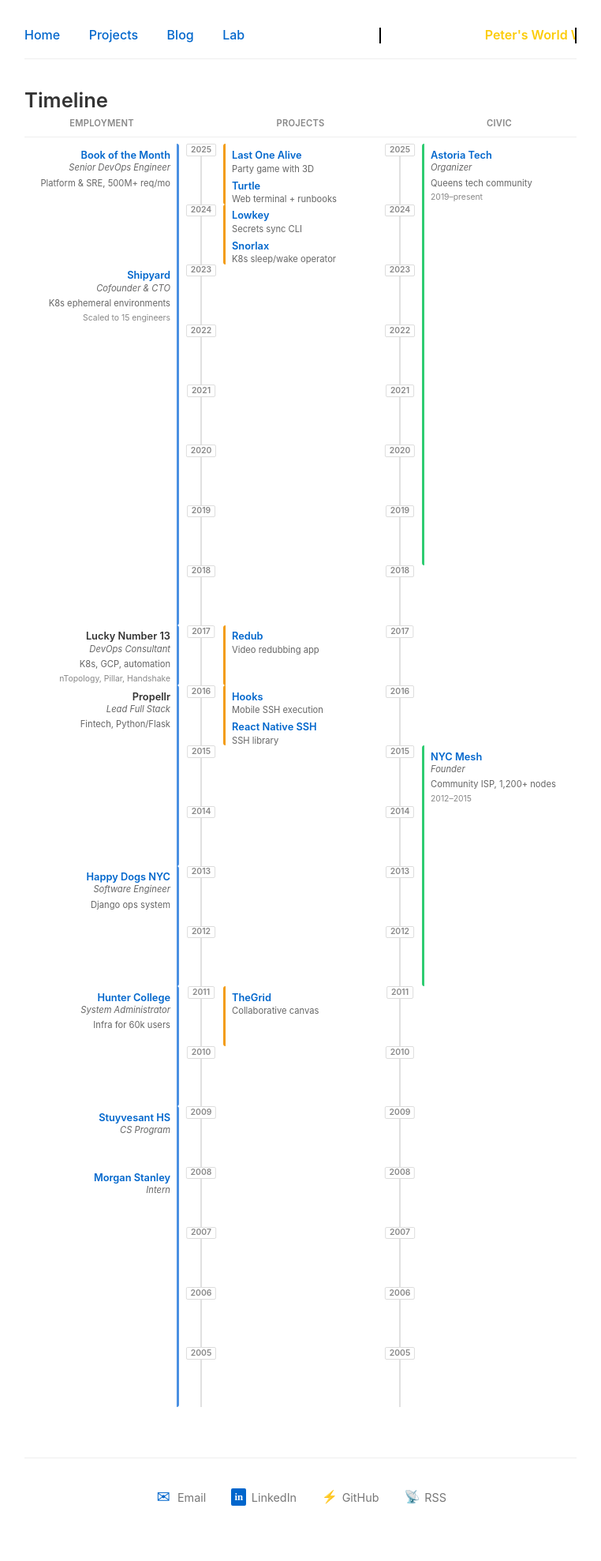
After one commit to azlyth/personal-site, a Python web app: template templates/projects.html in a window 1280 px wide. The commit adds this page. Shown: the whole page at 79% size, without its empty margins (259-1021 px from the left). Run offline with Jinja, Linux system fonts and the light colour scheme; the template is opened without the code that fills it, so the values that code supplies are empty.

Commit message:
Add timeline page with absolute positioning for precise alignment

```diff
--- a/templates/base.html
+++ b/templates/base.html
@@ -18,6 +18,7 @@
             background: #fff;
             padding: 2rem 1rem;
         }
+
 
         .container {
             max-width: 700px;
@@ -573,6 +574,202 @@
             pointer-events: none;
             overflow: hidden;
         }
+
+
+        /* Timeline page styles - Absolute positioning for precise alignment */
+        .timeline-header {
+            display: flex;
+            gap: 0.5rem;
+            margin-bottom: 0.5rem;
+            padding-bottom: 0.5rem;
+            border-bottom: 1px solid #eee;
+        }
+
+        .timeline-header span {
+            flex: 1;
+            font-size: 0.7rem;
+            font-weight: 600;
+            color: #888;
+            text-transform: uppercase;
+            letter-spacing: 0.02em;
+            text-align: center;
+        }
+
+        .timeline-header span.tl-header-years {
+            flex: 0 0 40px;
+        }
+
+        .timeline {
+            display: flex;
+            gap: 0.5rem;
+            position: relative;
+        }
+
+        /* Column containers */
+        .tl-col {
+            flex: 1;
+            position: relative;
+            min-height: 100rem; /* ~21 years * ~4.76rem per year */
+        }
+
+        .tl-years {
+            flex: 0 0 40px;
+            position: relative;
+        }
+
+        /* Vertical line through years column */
+        .tl-years::before {
+            content: '';
+            position: absolute;
+            left: 50%;
+            transform: translateX(-50%);
+            top: 0;
+            bottom: 0;
+            width: 2px;
+            background: #e0e0e0;
+            z-index: 0;
+        }
+
+        /* Year labels - positioned absolutely */
+        .tl-year {
+            position: absolute;
+            left: 50%;
+            transform: translateX(-50%);
+            background: #fff;
+            padding: 0.1rem 0.3rem;
+            font-size: 0.65rem;
+            font-weight: 600;
+            color: #888;
+            border: 1px solid #ddd;
+            border-radius: 2px;
+            z-index: 1;
+            line-height: 1;
+            white-space: nowrap;
+        }
+
+        /* Timeline items - positioned absolutely */
+        .tl-item {
+            position: absolute;
+            left: 0;
+            right: 0;
+            padding: 0.4rem 0.5rem;
+            border-radius: 3px;
+            transition: background 0.2s ease;
+            display: flex;
+            flex-direction: column;
+            justify-content: flex-start;
+            overflow: hidden;
+        }
+
+        .tl-item:hover {
+            background: #f5f7f9;
+        }
+
+        .tl-item h3 {
+            font-size: 0.8rem;
+            font-weight: 600;
+            margin: 0;
+            line-height: 1.2;
+        }
+
+        .tl-item h3 a {
+            color: #0066cc;
+        }
+
+        .tl-item .role {
+            font-size: 0.7rem;
+            color: #666;
+            font-style: italic;
+        }
+
+        .tl-item p {
+            font-size: 0.7rem;
+            color: #666;
+            line-height: 1.3;
+            margin: 0.15rem 0 0 0;
+        }
+
+        .tl-item .sub {
+            font-size: 0.65rem;
+            color: #888;
+            margin-top: 0.2rem;
+        }
+
+        /* Color accents - Employment (right border, right aligned) */
+        .tl-col-employment .tl-item {
+            border-right: 3px solid #4a90e2;
+            text-align: right;
+            align-items: flex-end;
+        }
+
+        /* Projects (left border) */
+        .tl-col-projects .tl-item {
+            border-left: 3px solid #f39c12;
+        }
+
+        /* Civic (left border) */
+        .tl-col-civic .tl-item {
+            border-left: 3px solid #2ecc71;
+        }
+
+        /* Mobile */
+        @media (max-width: 600px) {
+            .timeline-header {
+                display: none;
+            }
+
+            .timeline {
+                flex-direction: column;
+                gap: 2rem;
+            }
+
+            .tl-col {
+                min-height: auto;
+                position: static;
+            }
+
+            .tl-years {
+                display: none;
+            }
+
+            .tl-item {
+                position: static;
+                margin-bottom: 1rem;
+            }
+
+            .tl-col-employment .tl-item {
+                border-right: none;
+                border-left: 3px solid #4a90e2;
+                text-align: left;
+                align-items: flex-start;
+            }
+
+            /* Mobile section labels */
+            .tl-col::before {
+                display: block;
+                font-size: 0.7rem;
+                font-weight: 600;
+                color: #888;
+                text-transform: uppercase;
+                letter-spacing: 0.02em;
+                margin-bottom: 0.5rem;
+                padding-bottom: 0.5rem;
+                border-bottom: 1px solid #eee;
+            }
+
+            .tl-col-employment::before {
+                content: 'Employment';
+            }
+
+            .tl-col-projects::before {
+                content: 'Projects';
+            }
+
+            .tl-col-civic::before {
+                content: 'Civic';
+            }
+        }
+
     </style>
 </head>
 <body>
@@ -580,6 +777,7 @@
         <nav>
             <div class="nav-links">
                 <a href="{{ get_url(path='/') }}">Home</a>
+                <a href="{{ get_url(path='/projects/') }}">Projects</a>
                 <a href="{{ get_url(path='/blog/') }}">Blog</a>
                 <a href="{{ get_url(path='/lab/') }}">Lab</a>
             </div>
--- /dev/null
+++ b/templates/projects.html
@@ -0,0 +1,173 @@
+{% extends "base.html" %}
+
+{% block title %}Timeline - Peter @ WWW{% endblock title %}
+
+{% block content %}
+<h1>Timeline</h1>
+
+<div class="timeline-header">
+    <span>Employment</span>
+    <span class="tl-header-years"></span>
+    <span>Projects</span>
+    <span class="tl-header-years"></span>
+    <span>Civic</span>
+</div>
+
+<div class="timeline">
+    <!-- Employment Column -->
+    <div class="tl-col tl-col-employment">
+        <!-- Book of the Month: 2023-2025, top=0%, height=14.29% -->
+        <div class="tl-item" style="top: 0%; height: 14.29%;">
+            <h3><a href="https://www.bookofthemonth.com" target="_blank">Book of the Month</a></h3>
+            <span class="role">Senior DevOps Engineer</span>
+            <p>Platform & SRE, 500M+ req/mo</p>
+        </div>
+        <!-- Shipyard: 2018-2023, top=9.52%, height=28.57% -->
+        <div class="tl-item" style="top: 9.52%; height: 28.57%;">
+            <h3><a href="https://shipyard.build" target="_blank">Shipyard</a></h3>
+            <span class="role">Cofounder & CTO</span>
+            <p>K8s ephemeral environments</p>
+            <div class="sub">Scaled to 15 engineers</div>
+        </div>
+        <!-- Lucky Number 13: 2017, top=38.1%, height=4.76% -->
+        <div class="tl-item" style="top: 38.1%; height: 4.76%;">
+            <h3>Lucky Number 13</h3>
+            <span class="role">DevOps Consultant</span>
+            <p>K8s, GCP, automation</p>
+            <div class="sub">nTopology, Pillar, Handshake</div>
+        </div>
+        <!-- Propellr: 2014-2016, top=42.86%, height=14.29% -->
+        <div class="tl-item" style="top: 42.86%; height: 14.29%;">
+            <h3>Propellr</h3>
+            <span class="role">Lead Full Stack</span>
+            <p>Fintech, Python/Flask</p>
+        </div>
+        <!-- Happy Dogs NYC: 2012-2013, top=57.14%, height=9.52% -->
+        <div class="tl-item" style="top: 57.14%; height: 9.52%;">
+            <h3><a href="https://happydogsnyc.com" target="_blank">Happy Dogs NYC</a></h3>
+            <span class="role">Software Engineer</span>
+            <p>Django ops system</p>
+        </div>
+        <!-- Hunter College: 2010-2011, top=66.67%, height=9.52% -->
+        <div class="tl-item" style="top: 66.67%; height: 9.52%;">
+            <h3><a href="https://hunter.cuny.edu" target="_blank">Hunter College</a></h3>
+            <span class="role">System Administrator</span>
+            <p>Infra for 60k users</p>
+        </div>
+        <!-- Stuyvesant HS: 2005-2009, top=76.19%, height=23.81% -->
+        <div class="tl-item" style="top: 76.19%; height: 23.81%;">
+            <h3><a href="https://stuy.enschool.org" target="_blank">Stuyvesant HS</a></h3>
+            <span class="role">CS Program</span>
+        </div>
+        <!-- Morgan Stanley: 2008, top=80.95%, height=4.76% -->
+        <div class="tl-item" style="top: 80.95%; height: 4.76%;">
+            <h3><a href="https://www.morganstanley.com" target="_blank">Morgan Stanley</a></h3>
+            <span class="role">Intern</span>
+        </div>
+    </div>
+
+    <!-- Years Column 1 -->
+    <div class="tl-years">
+        <span class="tl-year" style="top: 0%;">2025</span>
+        <span class="tl-year" style="top: 4.76%;">2024</span>
+        <span class="tl-year" style="top: 9.52%;">2023</span>
+        <span class="tl-year" style="top: 14.29%;">2022</span>
+        <span class="tl-year" style="top: 19.05%;">2021</span>
+        <span class="tl-year" style="top: 23.81%;">2020</span>
+        <span class="tl-year" style="top: 28.57%;">2019</span>
+        <span class="tl-year" style="top: 33.33%;">2018</span>
+        <span class="tl-year" style="top: 38.1%;">2017</span>
+        <span class="tl-year" style="top: 42.86%;">2016</span>
+        <span class="tl-year" style="top: 47.62%;">2015</span>
+        <span class="tl-year" style="top: 52.38%;">2014</span>
+        <span class="tl-year" style="top: 57.14%;">2013</span>
+        <span class="tl-year" style="top: 61.9%;">2012</span>
+        <span class="tl-year" style="top: 66.67%;">2011</span>
+        <span class="tl-year" style="top: 71.43%;">2010</span>
+        <span class="tl-year" style="top: 76.19%;">2009</span>
+        <span class="tl-year" style="top: 80.95%;">2008</span>
+        <span class="tl-year" style="top: 85.71%;">2007</span>
+        <span class="tl-year" style="top: 90.48%;">2006</span>
+        <span class="tl-year" style="top: 95.24%;">2005</span>
+    </div>
+
+    <!-- Projects Column -->
+    <div class="tl-col tl-col-projects">
+        <!-- Last One Alive + Turtle: 2025, top=0%, height=4.76% -->
+        <div class="tl-item" style="top: 0%; height: 4.76%;">
+            <h3><a href="https://github.com/azlyth/last-one-alive" target="_blank">Last One Alive</a></h3>
+            <p>Party game with 3D</p>
+            <h3 style="margin-top: 0.4rem;"><a href="https://github.com/moonbeam-nyc/turtle" target="_blank">Turtle</a></h3>
+            <p>Web terminal + runbooks</p>
+        </div>
+        <!-- Lowkey + Snorlax: 2024, top=4.76%, height=4.76% -->
+        <div class="tl-item" style="top: 4.76%; height: 4.76%;">
+            <h3><a href="https://github.com/moonbeam-nyc/lowkey" target="_blank">Lowkey</a></h3>
+            <p>Secrets sync CLI</p>
+            <h3 style="margin-top: 0.4rem;"><a href="https://github.com/moonbeam-nyc/snorlax" target="_blank">Snorlax</a></h3>
+            <p>K8s sleep/wake operator</p>
+        </div>
+        <!-- Redub: 2017, top=38.1%, height=4.76% -->
+        <div class="tl-item" style="top: 38.1%; height: 4.76%;">
+            <h3><a href="https://github.com/azlyth/redub" target="_blank">Redub</a></h3>
+            <p>Video redubbing app</p>
+        </div>
+        <!-- Hooks + React Native SSH: 2016, top=42.86%, height=4.76% -->
+        <div class="tl-item" style="top: 42.86%; height: 4.76%;">
+            <h3><a href="https://github.com/azlyth/hooks" target="_blank">Hooks</a></h3>
+            <p>Mobile SSH execution</p>
+            <h3 style="margin-top: 0.4rem;"><a href="https://github.com/nicklockwood/react-native-ssh" target="_blank">React Native SSH</a></h3>
+            <p>SSH library</p>
+        </div>
+        <!-- TheGrid: 2011, top=66.67%, height=4.76% -->
+        <div class="tl-item" style="top: 66.67%; height: 4.76%;">
+            <h3><a href="https://github.com/azlyth/thegrid" target="_blank">TheGrid</a></h3>
+            <p>Collaborative canvas</p>
+        </div>
+    </div>
+
+    <!-- Years Column 2 -->
+    <div class="tl-years">
+        <span class="tl-year" style="top: 0%;">2025</span>
+        <span class="tl-year" style="top: 4.76%;">2024</span>
+        <span class="tl-year" style="top: 9.52%;">2023</span>
+        <span class="tl-year" style="top: 14.29%;">2022</span>
+        <span class="tl-year" style="top: 19.05%;">2021</span>
+        <span class="tl-year" style="top: 23.81%;">2020</span>
+        <span class="tl-year" style="top: 28.57%;">2019</span>
+        <span class="tl-year" style="top: 33.33%;">2018</span>
+        <span class="tl-year" style="top: 38.1%;">2017</span>
+        <span class="tl-year" style="top: 42.86%;">2016</span>
+        <span class="tl-year" style="top: 47.62%;">2015</span>
+        <span class="tl-year" style="top: 52.38%;">2014</span>
+        <span class="tl-year" style="top: 57.14%;">2013</span>
+        <span class="tl-year" style="top: 61.9%;">2012</span>
+        <span class="tl-year" style="top: 66.67%;">2011</span>
+        <span class="tl-year" style="top: 71.43%;">2010</span>
+        <span class="tl-year" style="top: 76.19%;">2009</span>
+        <span class="tl-year" style="top: 80.95%;">2008</span>
+        <span class="tl-year" style="top: 85.71%;">2007</span>
+        <span class="tl-year" style="top: 90.48%;">2006</span>
+        <span class="tl-year" style="top: 95.24%;">2005</span>
+    </div>
+
+    <!-- Civic Column -->
+    <div class="tl-col tl-col-civic">
+        <!-- Astoria Tech: 2019-2025, top=0%, height=33.33% -->
+        <div class="tl-item" style="top: 0%; height: 33.33%;">
+            <h3><a href="https://astoria.app" target="_blank">Astoria Tech</a></h3>
+            <span class="role">Organizer</span>
+            <p>Queens tech community</p>
+            <div class="sub">2019–present</div>
+        </div>
+        <!-- NYC Mesh: 2012-2015, top=47.62%, height=19.05% -->
+        <div class="tl-item" style="top: 47.62%; height: 19.05%;">
+            <h3><a href="https://nycmesh.net" target="_blank">NYC Mesh</a></h3>
+            <span class="role">Founder</span>
+            <p>Community ISP, 1,200+ nodes</p>
+            <div class="sub">2012–2015</div>
+        </div>
+    </div>
+</div>
+
+{% endblock content %}
```
Also changed, not shown: content/projects/_index.md (added, +4 -0 lines).
